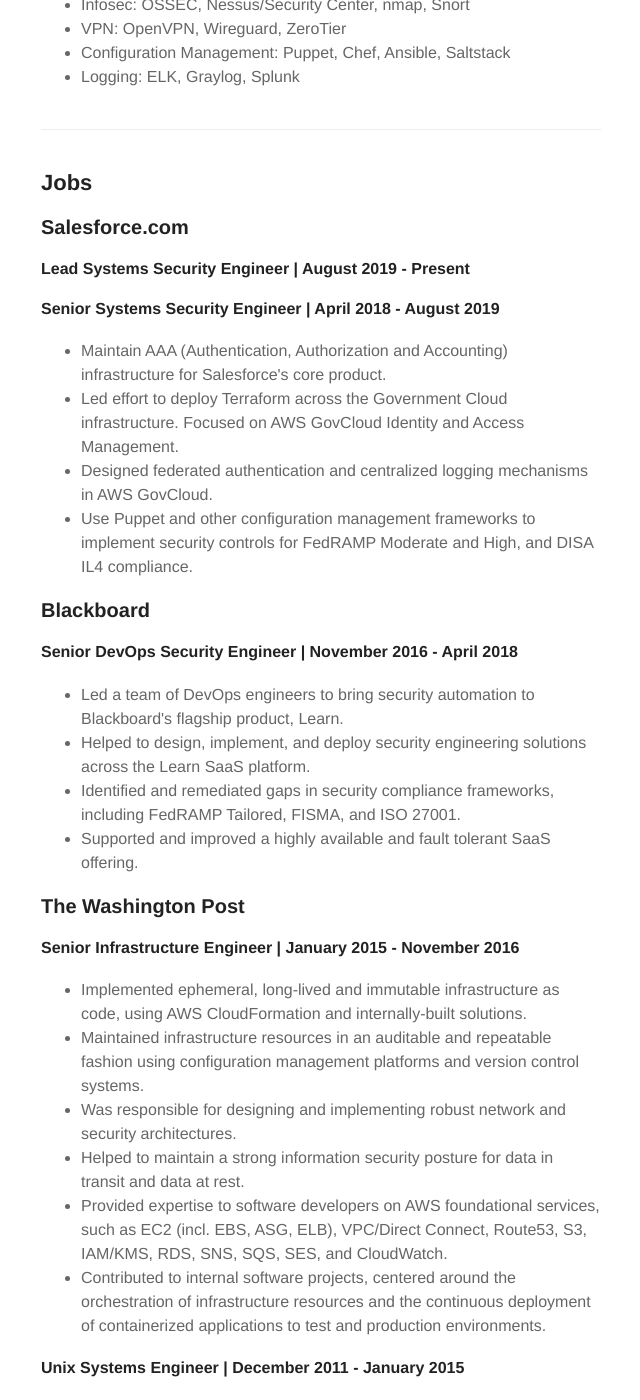
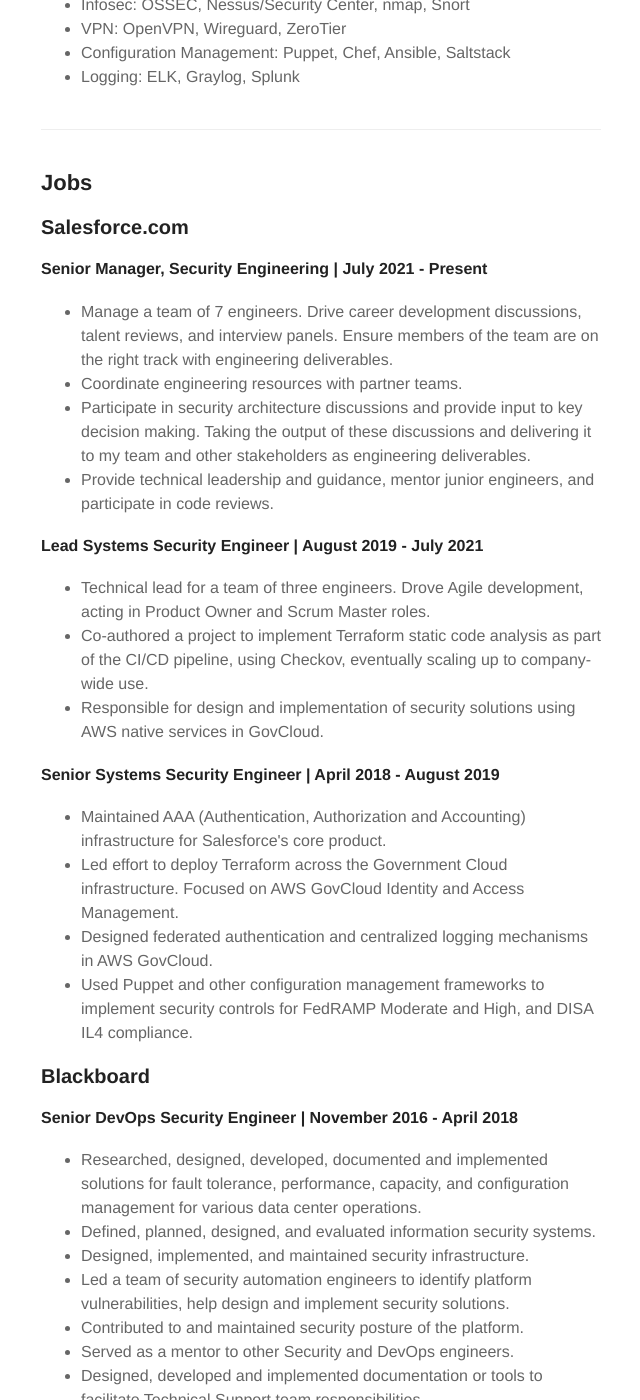
Before and after one commit to jmhale/jmhale.github.io, a Jekyll site: the page built from about.md, in a window 1280 px wide and 1400 px high, scrolled down 877 px. Shown: the whole window, without its empty margins (319-959 px from the left). Built offline with Jekyll 4.4.1, drawn with Linux system fonts in a browser that asks for light colours; some of the changed text lies outside the part shown.

Commit message:
Update job history and CV PDF

```diff
--- a/about.md
+++ b/about.md
@@ -31,25 +31,40 @@ layout: page
 
 <h2>Jobs</h2>
 <h3>Salesforce.com</h3>
-<h4>Lead Systems Security Engineer | August 2019 - Present</h4>
+<h4>Senior Manager, Security Engineering | July 2021 - Present</h4>
+<ul class="skill-list">
+	<li>Manage a team of 7 engineers. Drive career development discussions, talent reviews, and interview panels. Ensure members of the team are on the right track with engineering deliverables.</li>
+	<li>Coordinate engineering resources with partner teams.</li>
+	<li>Participate in security architecture discussions and provide input to key decision making. Taking the output of these discussions and delivering it to my team and other stakeholders as engineering deliverables.</li>
+	<li>Provide technical leadership and guidance, mentor junior engineers, and participate in code reviews.</li>
+</ul>
+<h4>Lead Systems Security Engineer | August 2019 - July 2021</h4>
+<ul class="skill-list">
+	<li>Technical lead for a team of three engineers. Drove Agile development, acting in Product Owner and Scrum Master roles.</li>
+	<li>Co-authored a project to implement Terraform static code analysis as part of the CI/CD pipeline, using Checkov, eventually scaling up to company-wide use.</li>
+	<li>Responsible for design and implementation of security solutions using AWS native services in GovCloud.</li>
+</ul>
 <h4>Senior Systems Security Engineer | April 2018 - August 2019</h4>
+
 <ul class="skill-list">
-	<li>Maintain AAA (Authentication, Authorization and Accounting) infrastructure for Salesforce's core product.</li>
+	<li>Maintained AAA (Authentication, Authorization and Accounting) infrastructure for Salesforce's core product.</li>
 	<li>Led effort to deploy Terraform across the Government Cloud infrastructure. Focused on AWS GovCloud Identity and Access Management.</li>
 	<li>Designed federated authentication and centralized logging mechanisms in AWS GovCloud.</li>
-	<li>Use Puppet and other configuration management frameworks to implement security controls for FedRAMP Moderate and High, and DISA IL4 compliance.</li>
+	<li>Used Puppet and other configuration management frameworks to implement security controls for FedRAMP Moderate and High, and DISA IL4 compliance.</li>
 </ul>
-
-
 <h3>Blackboard</h3>
 <h4>Senior DevOps Security Engineer | November 2016 - April 2018</h4>
 <ul class="skill-list">
-	<li>Led a team of DevOps engineers to bring security automation to Blackboard's flagship product, Learn.</li>
-	<li>Helped to design, implement, and deploy security engineering solutions across the Learn SaaS platform.</li>
-	<li>Identified and remediated gaps in security compliance frameworks, including FedRAMP Tailored, FISMA, and ISO 27001.</li>
+	<li>Researched, designed, developed, documented and implemented solutions for fault tolerance, performance, capacity, and configuration management for various data center operations.</li>
+	<li>Defined, planned, designed, and evaluated information security systems.</li>
+	<li>Designed, implemented, and maintained security infrastructure.</li>
+	<li>Led a team of security automation engineers to identify platform vulnerabilities, help design and implement security solutions.</li>
+	<li>Contributed to and maintained security posture of the platform.</li>
+	<li>Served as a mentor to other Security and DevOps engineers.</li>
+	<li>Designed, developed and implemented documentation or tools to facilitate Technical Support team responsibilities.</li>
+	<li>Identified and drove opportunities to improve automation for deployment, management, and tooling, using Python, Ruby and Groovy, among other languages.</li>
 	<li>Supported and improved a highly available and fault tolerant SaaS offering.</li>
 </ul>
-
 <h3>The Washington Post</h3>
 <h4>Senior Infrastructure Engineer | January 2015 - November 2016</h4>
 <ul class="skill-list">
@@ -60,7 +75,6 @@ layout: page
 	<li>Provided expertise to software developers on AWS foundational services, such as EC2 (incl. EBS, ASG, ELB), VPC/Direct Connect, Route53, S3, IAM/KMS, RDS, SNS, SQS, SES, and CloudWatch.</li>
 	<li>Contributed to internal software projects, centered around the orchestration of infrastructure resources and the continuous deployment of containerized applications to test and production environments.</li>
 </ul>
-
 <h4>Unix Systems Engineer | December 2011 - January 2015</h4>
 <ul class="skill-list">
 	<li>Managed physical and cloud-based infrastructure for the print, mobile, and web properties of Washington Post Media.</li>
@@ -71,7 +85,6 @@ layout: page
 	<li>Participated in 24x7 on-call rotation.</li>
 	<li>Assisted with a major datacenter relocation.</li>
 </ul>
-
 <h4>Client Systems Engineer | September 2010 - December 2011</h4>
 <ul class="skill-list">
 	<li>Developed and maintained Windows and Mac desktop images, software deployments, and application patching while also identifying and resolving desktop security issues.</li>
@@ -81,7 +94,6 @@ layout: page
 	<li>Deployed regularly scheduled and out of band security/OS patches and updates via LANDesk and other mechanisms.</li>
 	<li>Co-developed an asset management system to track physical assets via barcode scanning devices.</li>
 </ul>
-
 <h4>Systems Support Analyst | July 2009 - September 2010</h4>
 <ul class="skill-list">
 	<li>Actively monitored an extensive production environment for washingtonpost.com and other high-traffic Post properties.</li>
```
Also changed, not shown: 1 other file.
